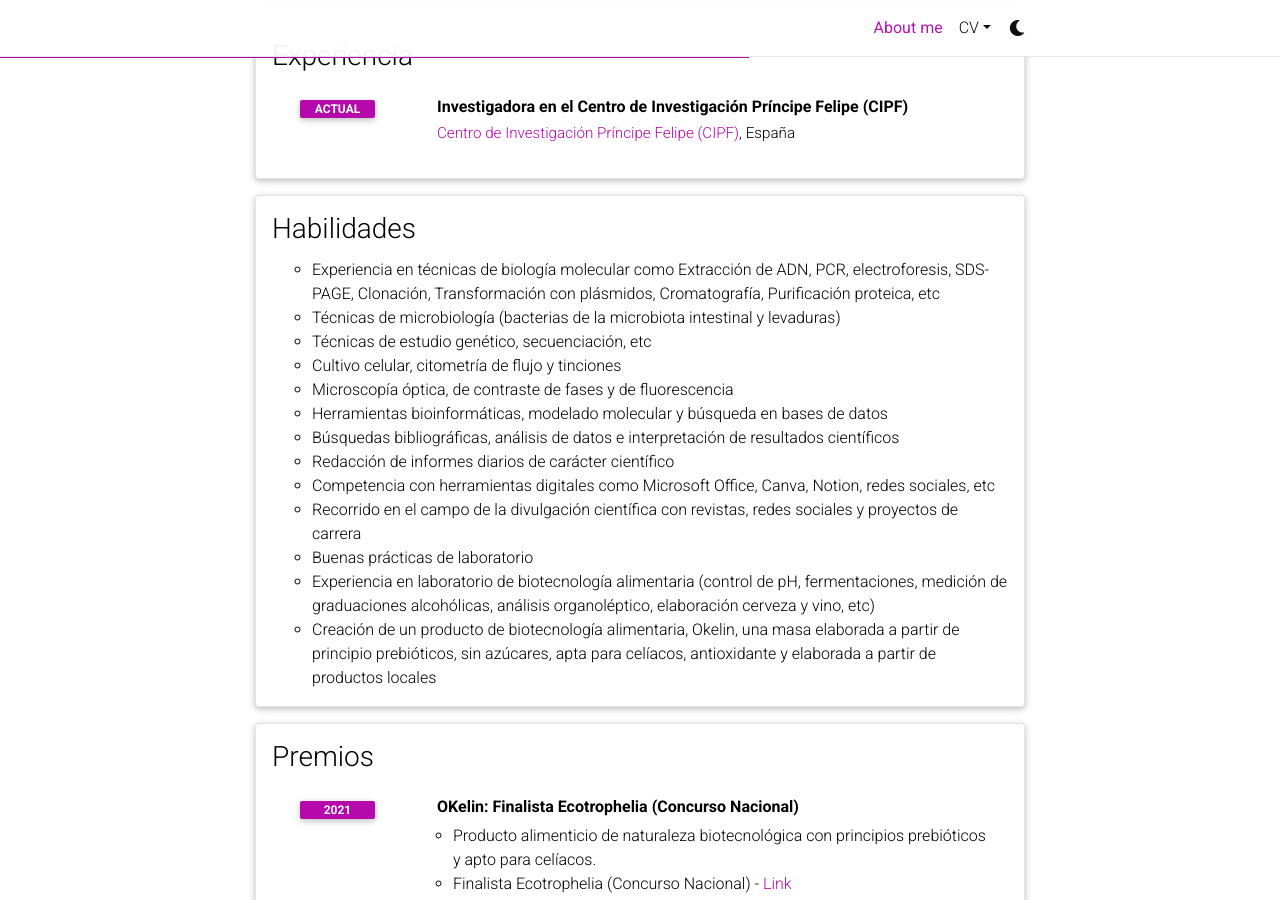
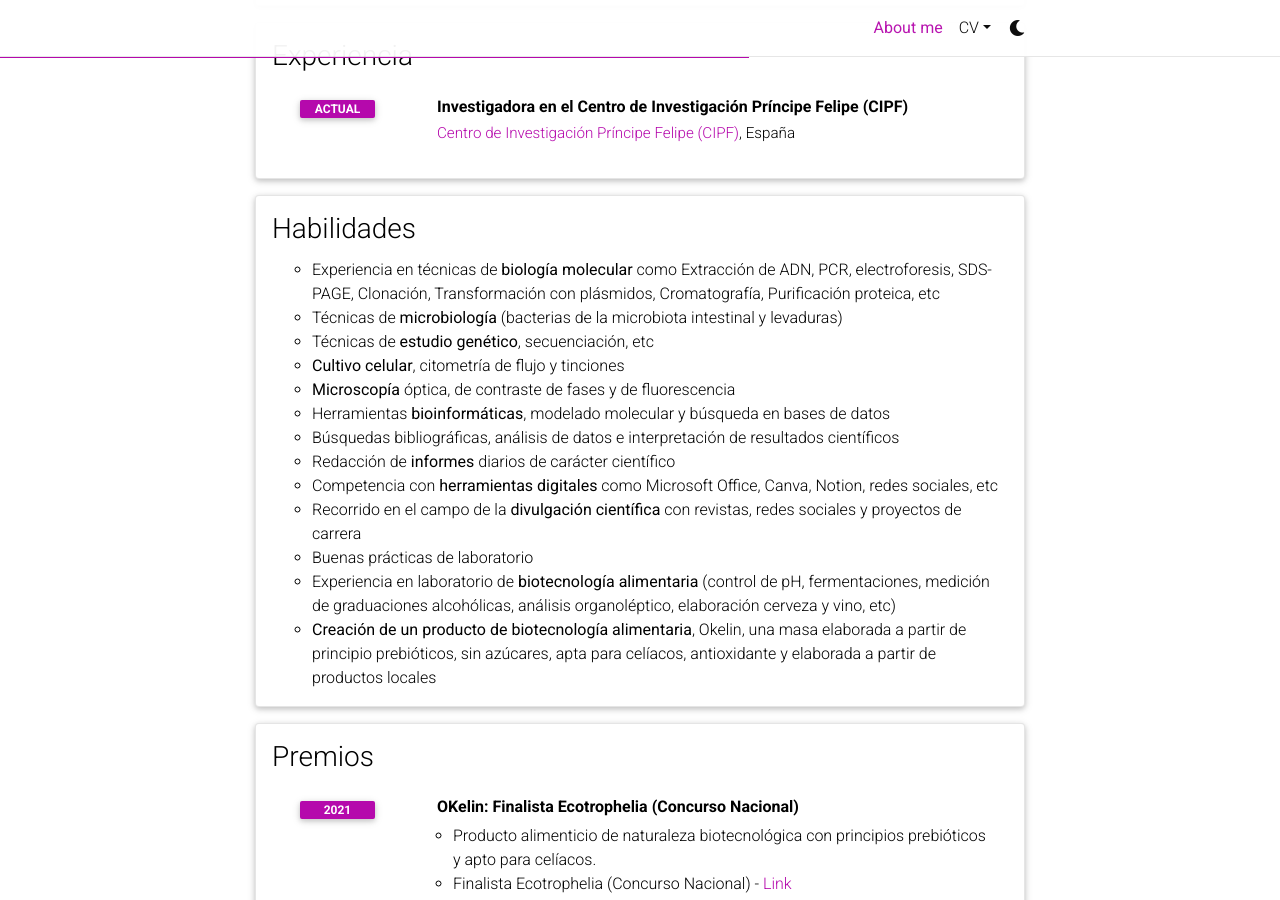
Before and after one commit to carmarquezmarco/carmarquezmarco.github.io, a Jekyll site: the page built from _pages/about.md, in a window 1280 px wide and 900 px high, scrolled down 1110 px. Built offline with Jekyll 4.4.1, drawn with Linux system fonts in a browser that asks for light colours; full-size pictures stand in for the smaller copies a plugin makes; comment, search, counter and statistics services are not loaded; a style sheet for code colours, icons or effects is not loaded.

```diff
--- a/_data/cv_about.yml
+++ b/_data/cv_about.yml
@@ -32,19 +32,19 @@
 - title: Habilidades
   type: custom_list
   contents:
-    - Experiencia en técnicas de biología molecular como Extracción de ADN, PCR, electroforesis, SDS-PAGE, Clonación, Transformación con plásmidos, Cromatografía, Purificación proteica, etc
-    - Técnicas de microbiología (bacterias de la microbiota intestinal y levaduras)
-    - Técnicas de estudio genético, secuenciación, etc
-    - Cultivo celular, citometría de flujo y tinciones
-    - Microscopía óptica, de contraste de fases y de fluorescencia
-    - Herramientas bioinformáticas, modelado molecular y búsqueda en bases de datos
+    - Experiencia en técnicas de <b>biología molecular</b> como Extracción de ADN, PCR, electroforesis, SDS-PAGE, Clonación, Transformación con plásmidos, Cromatografía, Purificación proteica, etc
+    - Técnicas de <b>microbiología</b> (bacterias de la microbiota intestinal y levaduras)
+    - Técnicas de <b>estudio genético</b>, secuenciación, etc
+    - <b>Cultivo celular</b>, citometría de flujo y tinciones
+    - <b>Microscopía</b> óptica, de contraste de fases y de fluorescencia
+    - Herramientas <b>bioinformáticas</b>, modelado molecular y búsqueda en bases de datos
     - Búsquedas bibliográficas, análisis de datos e interpretación de resultados científicos
-    - Redacción de informes diarios de carácter científico
-    - Competencia con herramientas digitales como Microsoft Office, Canva, Notion, redes sociales, etc
-    - Recorrido en el campo de la divulgación científica con revistas, redes sociales y proyectos de carrera
+    - Redacción de <b>informes</b> diarios de carácter científico
+    - Competencia con <b>herramientas digitales</b> como Microsoft Office, Canva, Notion, redes sociales, etc
+    - Recorrido en el campo de la <b>divulgación científica</b> con revistas, redes sociales y proyectos de carrera
     - Buenas prácticas de laboratorio
-    - Experiencia en laboratorio de biotecnología alimentaria (control de pH, fermentaciones, medición de graduaciones alcohólicas, análisis organoléptico, elaboración cerveza y vino, etc)
-    - Creación de un producto de biotecnología alimentaria, Okelin, una masa elaborada a partir de principio prebióticos, sin azúcares, apta para celíacos, antioxidante y elaborada a partir de productos locales
+    - Experiencia en laboratorio de <b>biotecnología alimentaria</b> (control de pH, fermentaciones, medición de graduaciones alcohólicas, análisis organoléptico, elaboración cerveza y vino, etc)
+    - <b>Creación de un producto de biotecnología alimentaria</b>, Okelin, una masa elaborada a partir de principio prebióticos, sin azúcares, apta para celíacos, antioxidante y elaborada a partir de productos locales
 
 - title: Premios
   type: time_table
```
